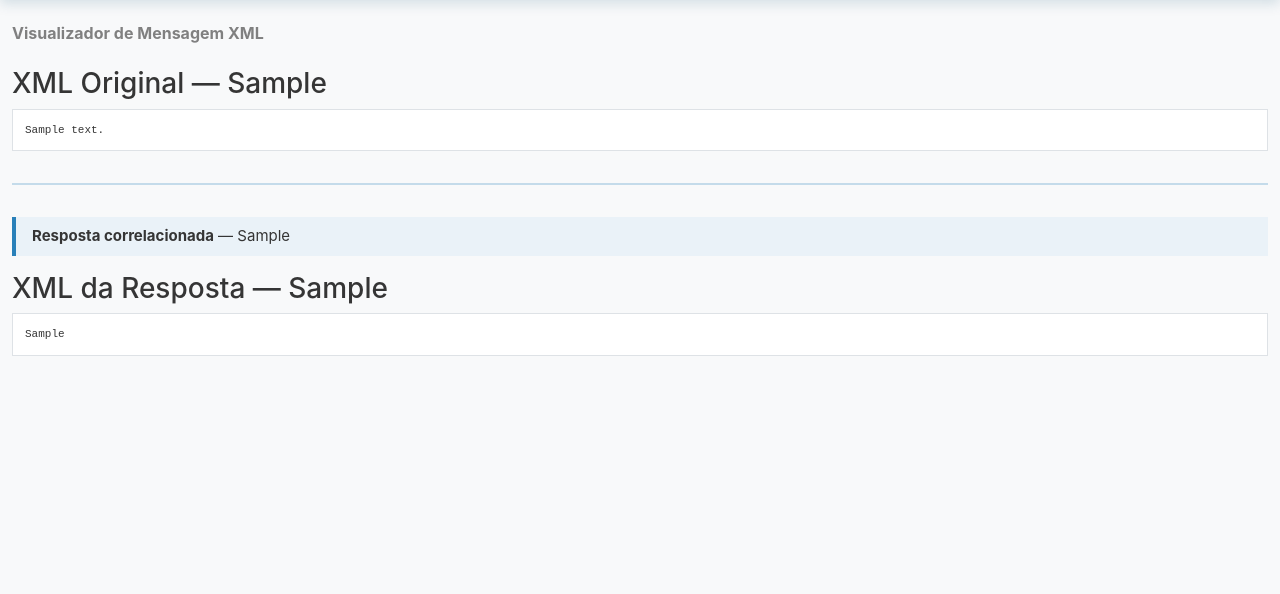
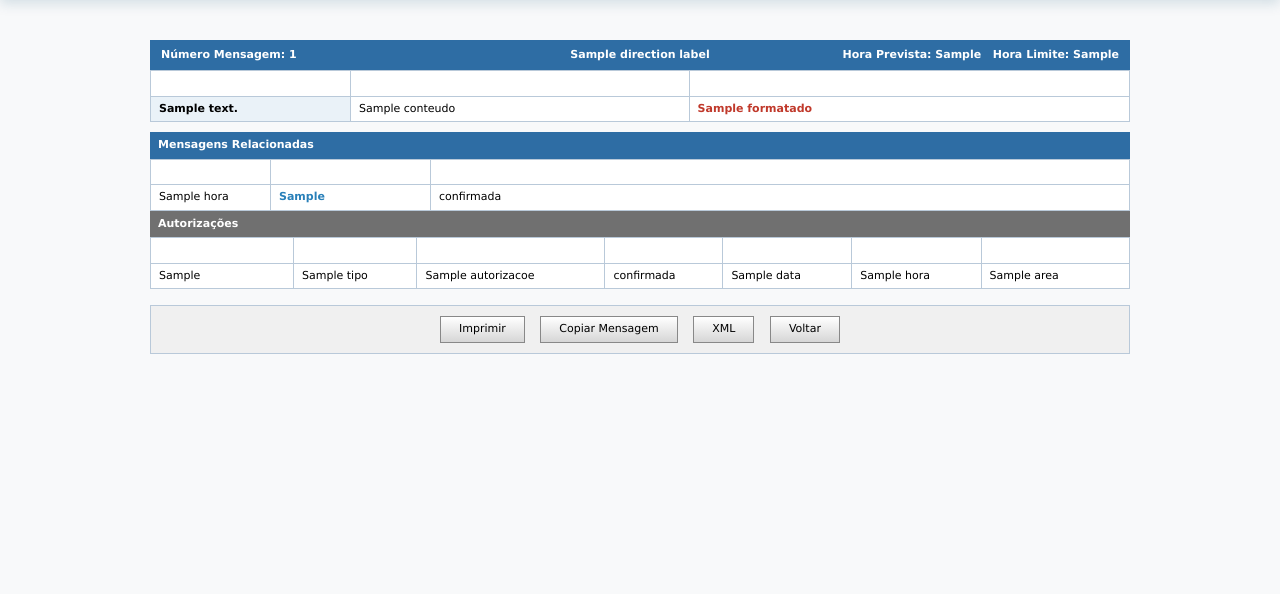
Before and after one commit to ACBtech86/SPB_FINAL, a FastAPI app: template spbsite/app/templates/messages/viewer.html in a window 1280 px wide. Shown: the part 90-684 px from the top of the page. Run offline with FastAPI, Linux system fonts and the light colour scheme; the template is opened without the code that fills it: most values are stand-ins (such as "Sample title", 1, 10 or a date in 2020).

Commit message:
feat: Legacy SPB viewer layout with clickable related messages
Rewrite the message viewer to match the legacy SPB screen: header bar with
message number and direction, three-column field table (Descrição/Conteúdo/
Formatado) with ISPB-to-name mapping and ISO date formatting, Mensagens
Relacionadas section, Autorizações section, and button bar (Imprimir,
Copiar Mensagem, XML, Voltar). Related messages now resolve in both
directions via mq_correl_id, and the Mensagem column is a link that opens
the related row as the new main message. New /viewer/xml/{table}/{id} route
opens a separate raw XML viewer with collapsible tree.

Co-Authored-By: Claude Opus 4.6 (1M context) <noreply@anthropic.com>

```diff
--- a/spbsite/app/templates/messages/viewer.html
+++ b/spbsite/app/templates/messages/viewer.html
@@ -1,85 +1,203 @@
 {% extends "base.html" %}
 
-{% block title %}Visualizador XML{% endblock %}
-
-{% macro render_tree(node) %}
-<div class="xml-node" style="margin-left: {{ node.level * 20 }}px;">
-    <span class="xml-node-toggle">-</span>
-    <span class="xml-tag">&lt;{{ node.tag }}{% for k, v in node.attributes.items() %} {{ k }}="{{ v }}"{% endfor %}&gt;</span>
-    {% if node.text %}<span class="xml-text">{{ node.text }}</span>{% endif %}
-    {% if node.children %}
-    <div class="xml-children">
-        {% for child in node.children %}
-            {{ render_tree(child) }}
-        {% endfor %}
-    </div>
-    {% endif %}
-    <span class="xml-tag">&lt;/{{ node.tag }}&gt;</span>
-</div>
-{% endmacro %}
+{% block title %}Visualizador de Mensagem{% endblock %}
 
 {% block content %}
-<div class="page-header">
-    <h1>Visualizador de Mensagem XML</h1>
+{% if error %}
+<div class="alert alert-error">{{ error }}</div>
+{% else %}
+
+<style>
+    .legacy-viewer {
+        max-width: 980px;
+        margin: 16px auto;
+        font-family: Verdana, Arial, sans-serif;
+        font-size: 11px;
+        color: #000;
+    }
+    .legacy-viewer table {
+        width: 100%;
+        border-collapse: collapse;
+        background: #fff;
+    }
+    .legacy-viewer .header-bar {
+        background: #2e6da4;
+        color: #fff;
+        font-weight: bold;
+        padding: 6px 8px;
+    }
+    .legacy-viewer .header-bar td {
+        border: 1px solid #2e6da4;
+        padding: 6px 10px;
+    }
+    .legacy-viewer .col-head {
+        background: #5b9bd5;
+        color: #fff;
+        font-weight: bold;
+        padding: 5px 8px;
+        border: 1px solid #2e6da4;
+    }
+    .legacy-viewer .field-table td {
+        border: 1px solid #b9c9d9;
+        padding: 4px 8px;
+        background: #fff;
+    }
+    .legacy-viewer .field-table td.label {
+        background: #eaf2f8;
+        font-weight: bold;
+        width: 200px;
+    }
+    .legacy-viewer .field-table td.formatted {
+        color: #c0392b;
+        font-weight: bold;
+    }
+    .legacy-viewer .section-header {
+        background: #2e6da4;
+        color: #fff;
+        font-weight: bold;
+        padding: 5px 8px;
+        margin-top: 10px;
+    }
+    .legacy-viewer .auth-header {
+        background: #707070;
+        color: #fff;
+        font-weight: bold;
+        padding: 5px 8px;
+    }
+    .legacy-viewer .button-bar {
+        text-align: center;
+        margin-top: 16px;
+        padding: 10px;
+        background: #f0f0f0;
+        border: 1px solid #b9c9d9;
+    }
+    .legacy-viewer .button-bar button {
+        margin: 0 6px;
+        padding: 4px 18px;
+        font-size: 11px;
+        border: 1px solid #888;
+        background: linear-gradient(to bottom, #fff, #d6d6d6);
+        cursor: pointer;
+        font-family: Verdana, Arial, sans-serif;
+    }
+    .legacy-viewer .button-bar button:hover {
+        background: linear-gradient(to bottom, #fff, #b8d4e8);
+    }
+    @media print {
+        .legacy-viewer .button-bar { display: none; }
+        body { background: #fff; }
+    }
+</style>
+
+<div class="legacy-viewer">
+
+    <!-- Header bar -->
+    <table>
+        <tr class="header-bar">
+            <td style="width:33%;">Número Mensagem: {{ msg_num }}</td>
+            <td style="width:34%; text-align:center;">{{ direction_label }}</td>
+            <td style="width:33%; text-align:right;">Hora Prevista: {{ hora_prevista }} &nbsp; Hora Limite: {{ hora_limite }}</td>
+        </tr>
+    </table>
+
+    <!-- Field table -->
+    <table class="field-table" style="margin-top:0;">
+        <tr>
+            <td class="col-head" style="width:200px;">Descrição Tag</td>
+            <td class="col-head">Conteúdo</td>
+            <td class="col-head">Conteúdo Formatado</td>
+        </tr>
+        {% for f in fields %}
+        <tr>
+            <td class="label">{{ f.descr }}</td>
+            <td>{{ f.conteudo }}</td>
+            <td class="formatted">{{ f.formatado }}</td>
+        </tr>
+        {% endfor %}
+    </table>
+
+    <!-- Mensagens Relacionadas -->
+    <div class="section-header">Mensagens Relacionadas</div>
+    <table class="field-table" style="margin-top:0;">
+        <tr>
+            <td class="col-head" style="width:120px;">Hora</td>
+            <td class="col-head" style="width:160px;">Mensagem</td>
+            <td class="col-head">Situação</td>
+        </tr>
+        {% if related %}
+            {% for r in related %}
+            <tr>
+                <td>{{ r.hora }}</td>
+                <td>
+                    {% if r.viewer_url %}
+                    <a href="{{ r.viewer_url }}" style="color:#2980b9; font-weight:bold; text-decoration:none;">{{ r.cod_msg }}</a>
+                    {% else %}
+                    {{ r.cod_msg }}
+                    {% endif %}
+                </td>
+                <td>{{ r.situacao }}</td>
+            </tr>
+            {% endfor %}
+        {% else %}
+        <tr><td colspan="3" style="text-align:center; color:#888;">Sem mensagens relacionadas</td></tr>
+        {% endif %}
+    </table>
+
+    <!-- Autorizações -->
+    <div class="auth-header">Autorizações</div>
+    <table class="field-table" style="margin-top:0;">
+        <tr>
+            <td class="col-head">Cód. Usuário</td>
+            <td class="col-head">Tipo</td>
+            <td class="col-head">Nome</td>
+            <td class="col-head">Situação</td>
+            <td class="col-head">Data</td>
+            <td class="col-head">Hora</td>
+            <td class="col-head">Área Negócio</td>
+        </tr>
+        {% if autorizacoes %}
+            {% for a in autorizacoes %}
+            <tr>
+                <td>{{ a.cod_usuario }}</td>
+                <td>{{ a.tipo }}</td>
+                <td>{{ a.nome }}</td>
+                <td>{{ a.situacao }}</td>
+                <td>{{ a.data }}</td>
+                <td>{{ a.hora }}</td>
+                <td>{{ a.area }}</td>
+            </tr>
+            {% endfor %}
+        {% else %}
+        <tr><td colspan="7" style="text-align:center; color:#888;">Sem registros de auditoria</td></tr>
+        {% endif %}
+    </table>
+
+    <!-- Buttons -->
+    <div class="button-bar">
+        <button type="button" onclick="window.print()">Imprimir</button>
+        <button type="button" onclick="copyMessage()">Copiar Mensagem</button>
+        <button type="button" onclick="window.open('{{ xml_url }}', '_blank')">XML</button>
+        <button type="button" onclick="window.history.back()">Voltar</button>
+    </div>
+
+    <textarea id="msg-xml-source" style="position:absolute; left:-9999px;">{{ xml_content or '' }}</textarea>
 </div>
 
-{% if error is defined and error %}
-<div class="alert alert-error">{{ error }}</div>
-{% endif %}
+<script>
+function copyMessage() {
+    const ta = document.getElementById('msg-xml-source');
+    ta.select();
+    try {
+        document.execCommand('copy');
+        alert('Mensagem copiada para a área de transferência.');
+    } catch (e) {
+        navigator.clipboard.writeText(ta.value).then(
+            () => alert('Mensagem copiada para a área de transferência.'),
+            () => alert('Falha ao copiar mensagem.')
+        );
+    }
+}
+</script>
 
-{% if tree %}
-<div class="xml-viewer">
-    <h3>Mensagem{% if cod_msg %} &mdash; {{ cod_msg }}{% endif %}</h3>
-    <div class="xml-tree">
-        {{ render_tree(tree) }}
-    </div>
-</div>
-{% endif %}
-
-{% if xml_content is defined and xml_content %}
-<div class="xml-raw">
-    <h3>XML Original{% if cod_msg %} &mdash; {{ cod_msg }}{% endif %}</h3>
-    <pre class="xml-code">{{ xml_content }}</pre>
-</div>
-{% elif not tree %}
-<div class="alert alert-warning">Nenhuma mensagem XML encontrada.</div>
-{% endif %}
-
-{% if response_tree or response_xml %}
-<hr style="margin:32px 0; border:none; border-top:2px solid #2980b9;">
-<div style="background:#eaf2f8; padding:8px 16px; border-left:4px solid #2980b9; margin-bottom:16px;">
-    <strong>Resposta correlacionada</strong>{% if response_cod_msg %} &mdash; {{ response_cod_msg }}{% endif %}
-</div>
-
-{% if response_tree %}
-<div class="xml-viewer">
-    <h3>Estrutura da Resposta</h3>
-    <div class="xml-tree">
-        {{ render_tree(response_tree) }}
-    </div>
-</div>
-{% endif %}
-
-{% if response_xml %}
-<div class="xml-raw">
-    <h3>XML da Resposta{% if response_cod_msg %} &mdash; {{ response_cod_msg }}{% endif %}</h3>
-    <pre class="xml-code">{{ response_xml }}</pre>
-</div>
-{% endif %}
 {% endif %}
 {% endblock %}
-
-{% block extra_scripts %}
-<script>
-// Toggle XML tree nodes
-document.querySelectorAll('.xml-node-toggle').forEach(function(el) {
-    el.addEventListener('click', function() {
-        var children = this.parentElement.querySelector('.xml-children');
-        if (children) {
-            children.classList.toggle('collapsed');
-            this.textContent = children.classList.contains('collapsed') ? '+' : '-';
-        }
-    });
-});
-</script>
-{% endblock %}
```
Also changed, not shown: spbsite/app/routers/viewer.py (+319 -85 lines), spbsite/app/templates/messages/viewer_xml.html (added, +65 -0 lines).
